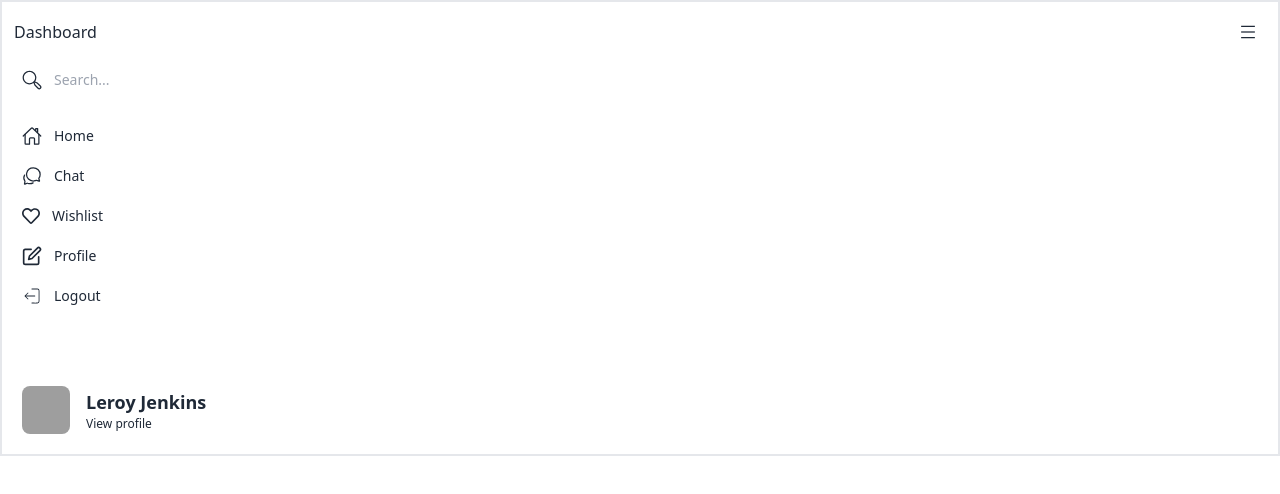
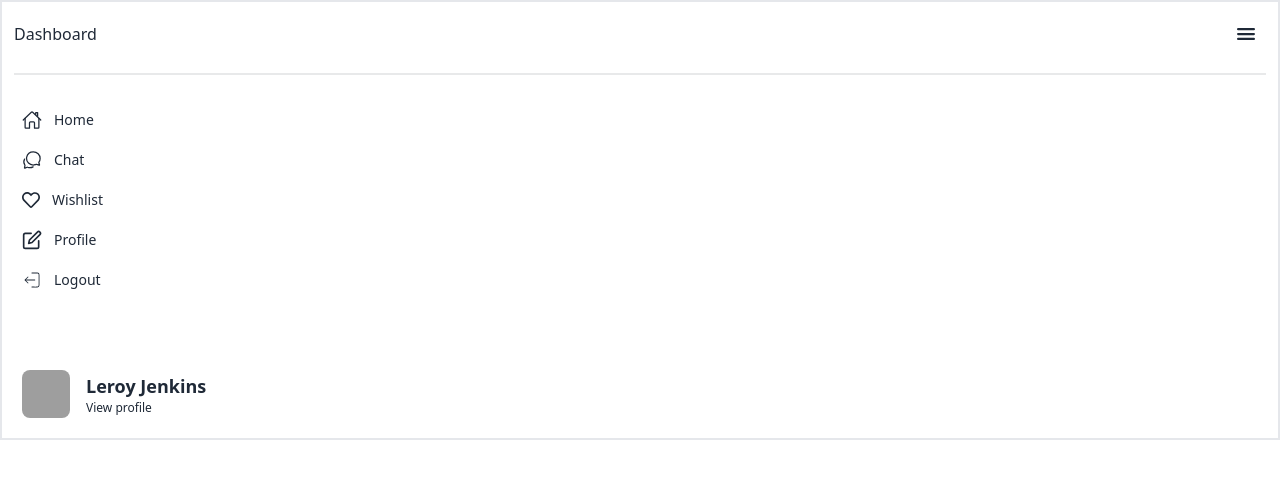
Before and after one commit to hasanalam365/find-career-client, a React (Vite) app: page /dashboard in a window 1280 px wide. Shown: the top 494 px of the page. Built offline with nearby package versions, Linux system fonts and the light colour scheme; no server answers; grey boxes are pictures that could not be loaded.

Commit message:
conditionaly dashNav Icon change

```diff
--- a/src/pages/Dashboard/DashNav.tsx
+++ b/src/pages/Dashboard/DashNav.tsx
@@ -1,47 +1,30 @@
-import React from "react";
+import React, { useState } from "react";
+import { CgMenuRight } from "react-icons/cg";
 import { CiLogout } from "react-icons/ci";
 import { FaRegHeart } from "react-icons/fa";
 import { FiEdit } from "react-icons/fi";
-import { IoChatbubblesOutline, IoHomeOutline } from "react-icons/io5";
+import { IoChatbubblesOutline, IoHomeOutline, IoMenu } from "react-icons/io5";
 
 const DashNav = () => {
+  const [dashNavIsOpen, setDashNavIsOpen] = useState(false);
+
   return (
     <div>
       <div className="flex flex-col h-full p-3 border-2 dark:bg-gray-50 dark:text-gray-800">
         <div className="space-y-3">
           <div className="flex items-center justify-between">
             <h2>Dashboard</h2>
-            <button className="p-2">
-              <svg
-                xmlns="http://www.w3.org/2000/svg"
-                viewBox="0 0 512 512"
-                className="w-5 h-5 fill-current dark:text-gray-800">
-                <rect width="352" height="32" x="80" y="96"></rect>
-                <rect width="352" height="32" x="80" y="240"></rect>
-                <rect width="352" height="32" x="80" y="384"></rect>
-              </svg>
+            <button
+              onClick={() => setDashNavIsOpen(!dashNavIsOpen)}
+              className="p-2">
+              {dashNavIsOpen ? (
+                <CgMenuRight className="text-2xl" />
+              ) : (
+                <IoMenu className="text-2xl" />
+              )}
             </button>
           </div>
-          <div className="relative">
-            <span className="absolute inset-y-0 left-0 flex items-center py-4">
-              <button
-                type="submit"
-                className="p-2 focus:outline-none focus:ring">
-                <svg
-                  fill="currentColor"
-                  viewBox="0 0 512 512"
-                  className="w-5 h-5 dark:text-gray-600">
-                  <path d="M479.6,399.716l-81.084-81.084-62.368-25.767A175.014,175.014,0,0,0,368,192c0-97.047-78.953-176-176-176S16,94.953,16,192,94.953,368,192,368a175.034,175.034,0,0,0,101.619-32.377l25.7,62.2L400.4,478.911a56,56,0,1,0,79.2-79.195ZM48,192c0-79.4,64.6-144,144-144s144,64.6,144,144S271.4,336,192,336,48,271.4,48,192ZM456.971,456.284a24.028,24.028,0,0,1-33.942,0l-76.572-76.572-23.894-57.835L380.4,345.771l76.573,76.572A24.028,24.028,0,0,1,456.971,456.284Z"></path>
-                </svg>
-              </button>
-            </span>
-            <input
-              type="search"
-              name="Search"
-              placeholder="Search..."
-              className="w-full py-2 pl-10 text-sm dark:border- rounded-md focus:outline-none dark:bg-gray-100 dark:text-gray-800 focus:dark:bg-gray-50"
-            />
-          </div>
+          <div className="divider"></div>
           <div className="flex-1">
             <ul className="pt-2 pb-4 space-y-1 text-sm">
               <li className="rounded-sm">
```
